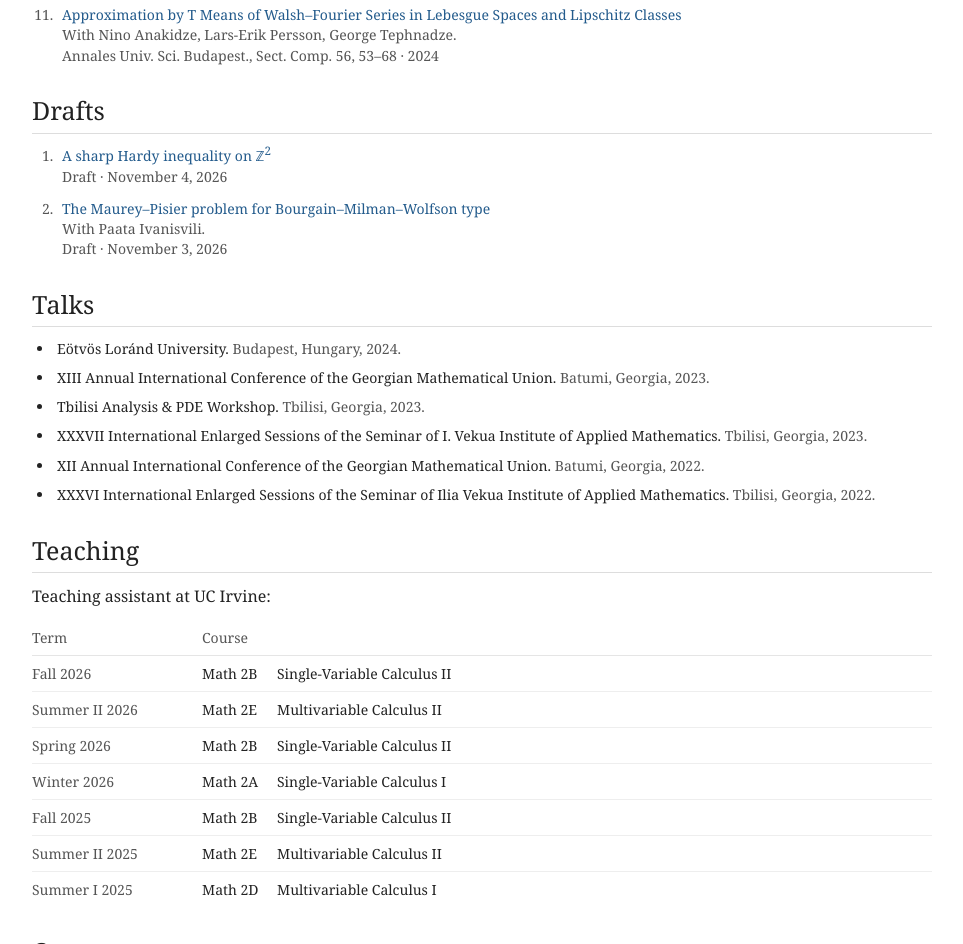
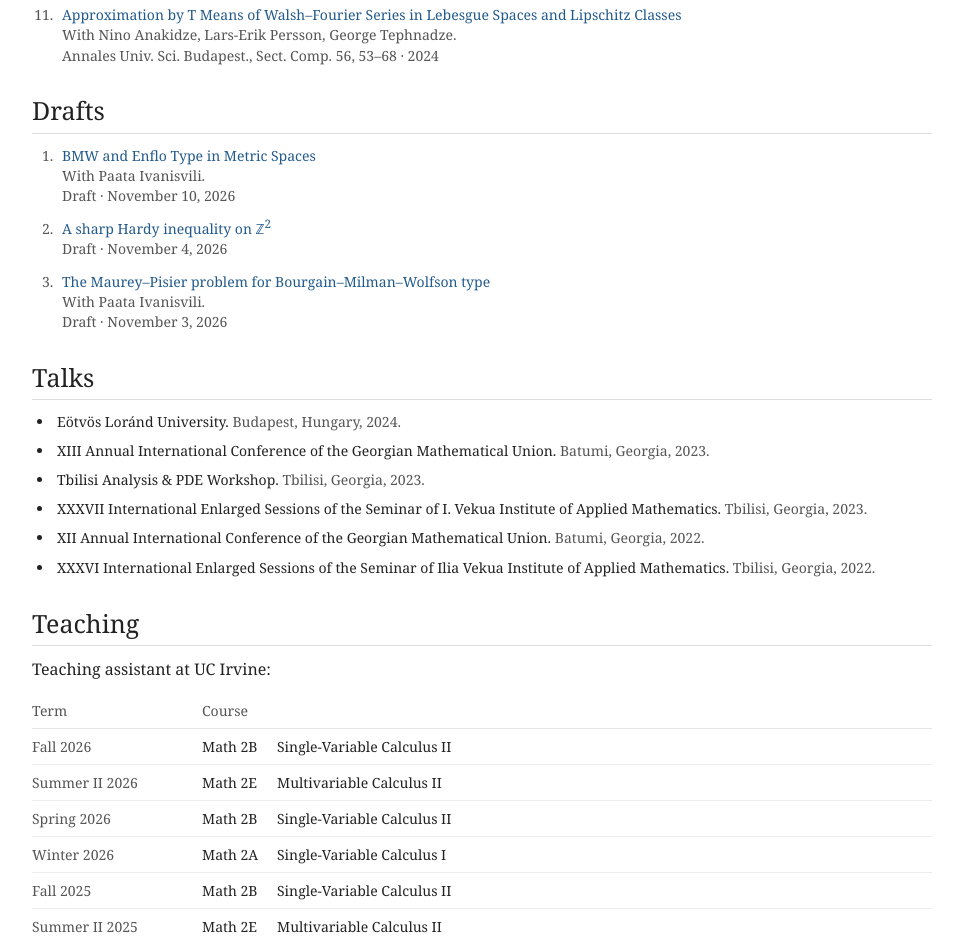
Before and after one commit to nareshidze/nareshidze.github.io, a plain HTML site: page index.html in a window 1280 px wide. Shown: the part 1128-2072 px from the top of the page, without its empty margins (158-1121 px from the left). Drawn offline with Linux system fonts and the light colour scheme.

Commit message:
Add BMW and Enflo Type in Metric Spaces draft

```diff
--- a/index.html
+++ b/index.html
@@ -135,6 +135,13 @@
     <section id="ongoing-work" aria-labelledby="ongoing-work-title">
       <h2 id="ongoing-work-title">Drafts</h2>
       <ol class="papers">
+        <li class="paper" id="areshidzeIvanisvili2026bmwEnflo">
+          <article aria-labelledby="title-areshidzeIvanisvili2026bmwEnflo">
+            <h3 class="paper-title" id="title-areshidzeIvanisvili2026bmwEnflo"><a href="papers/bmw-and-enflo-type-in-metric-spaces.pdf">BMW and Enflo Type in Metric Spaces</a></h3>
+            <p class="paper-authors">With Paata Ivanisvili.</p>
+            <p class="paper-venue">Draft · <time datetime="2026-11-10">November 10, 2026</time></p>
+          </article>
+        </li>
         <li class="paper" id="areshidze2026hardy">
           <article aria-labelledby="title-areshidze2026hardy">
             <h3 class="paper-title" id="title-areshidze2026hardy"><a href="papers/a-sharp-hardy-inequality-on-z2.pdf?v=e48b0fefd9af05ed8d593184011a3b55d6c446f8">A sharp Hardy inequality on ℤ<sup>2</sup></a></h3>
```
Also changed, not shown: 1 other file.
